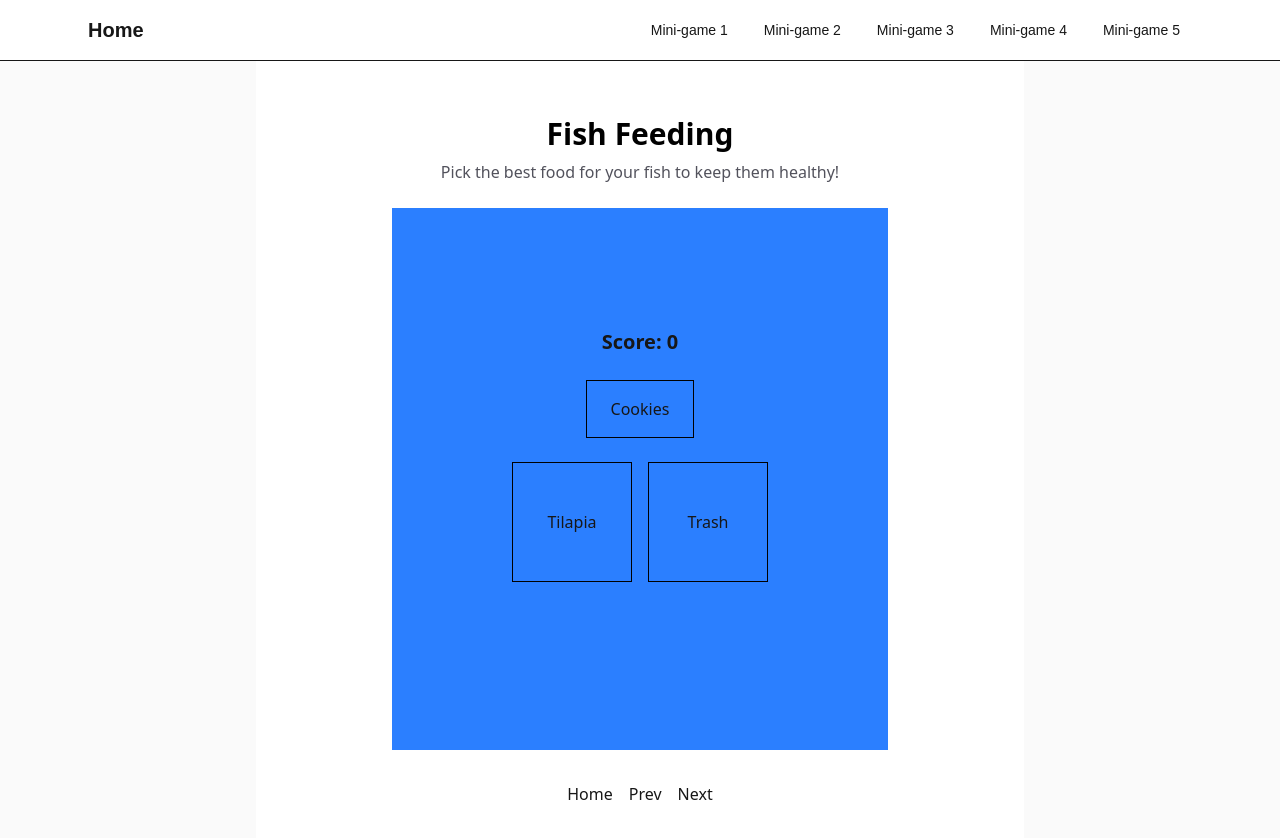
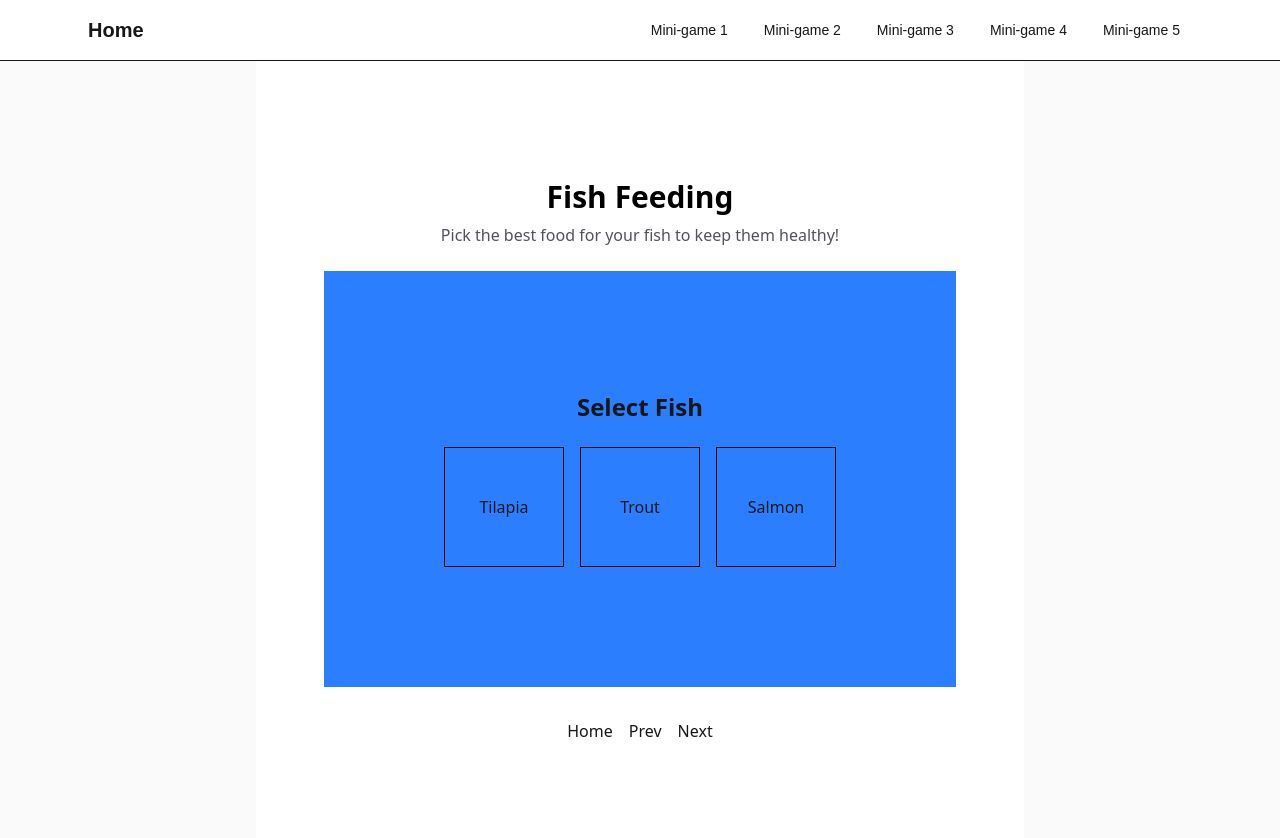
Before and after one commit to AshiJ7/FishFarmFrenzy, a Next.js app: page /mini-game-1 in a window 1280 px wide. Shown: the top 838 px of the page. Built offline with nearby package versions, Linux system fonts and the light colour scheme.

Commit message:
Added fish selection screen at game start

```diff
--- a/app/mini-game-1/FishFeeding.tsx
+++ b/app/mini-game-1/FishFeeding.tsx
@@ -8,18 +8,35 @@ type Food = {
 };
 
 export default function FishFeeding() {
-  // hardcode good and bad foods for now
+  // hardcode good and bad foods with boolean for each fish
   const foods: Food[] = [
     { id: 1, name: "Cookies", isGood: false },
     { id: 2, name: "Algae", isGood: true },
     { id: 3, name: "Cake", isGood: false },
+    { id: 4, name: "Duckweed", isGood: true },
+    { id: 5, name: "Water lettuce", isGood: false },
+    { id: 6, name: "Water lettuce", isGood: false },
+    { id: 7, name: "Corn meal", isGood: false },
+    { id: 8, name: "Soybean meal", isGood: false },
+    { id: 9, name: "Mayflies", isGood: false },
+    { id: 10, name: "Stoneflies", isGood: false },
+    { id: 11, name: "Caddisflies", isGood: false },
+    { id: 12, name: "Crawfish", isGood: false },
+    { id: 13, name: "Worms", isGood: false },
+    { id: 14, name: "Herring", isGood: false },
+    { id: 15, name: "Shrimp", isGood: false },
+    { id: 16, name: "Krill", isGood: false },
   ];
+
+  const fish: string[] = ["Tilapia", "Trout", "Salmon"];
 
   const [score, setScore] = useState(0);
   const [message, setMessage] = useState("");
   const [usedFoodArr, setUsedFoodArr] = useState<number[]>([]);
   const [foodNum, setFoodNum] = useState(0);
   const [gameOver, setGameOver] = useState(false);
+  const [fishSelected, setFishSelected] = useState(false);
+  const [currentFish, setCurrentFish] = useState("");
 
   // randomly selects next food to appear from foods not yet used after current food has been dropped
   function getNextFoodIndex(used: number[]) {
@@ -98,6 +115,34 @@ export default function FishFeeding() {
     });
   };
 
+  const handleFishSelection = (e: React.MouseEvent<HTMLButtonElement>) => {
+    const currFish = e.currentTarget.name;
+    setCurrentFish(currFish);
+    setFishSelected(true);
+  };
+
+
+  if (!fishSelected) {
+    return (
+      <div className="bg-blue-500 flex flex-col items-center gap-6 px-30 py-30">
+        <h2 className="text-2xl font-bold"> Select Fish </h2>
+        <div className="flex gap-4">
+          {fish.map((fishName) => (
+            <button
+              key={fishName}
+              name={fishName}
+              className="flex h-30 w-30 items-center justify-center border-1 border-solid border-black hover:bg-gray-200"
+              onClick={handleFishSelection}
+            >
+              {fishName}
+            </button>
+          ))}
+
+        </div>
+      </div>
+    );
+  }
+
   if (gameOver) {
     return (
       <div className="bg-blue-500 flex flex-col items-center gap-6 px-30 py-30">
@@ -133,7 +178,7 @@ export default function FishFeeding() {
           onDrop={handleDrop}
           className="flex h-30 w-30 items-center justify-center border-1 border-solid border-black fish"
         >
-          Tilapia
+          {currentFish}
         </div>
 
         <div
```
